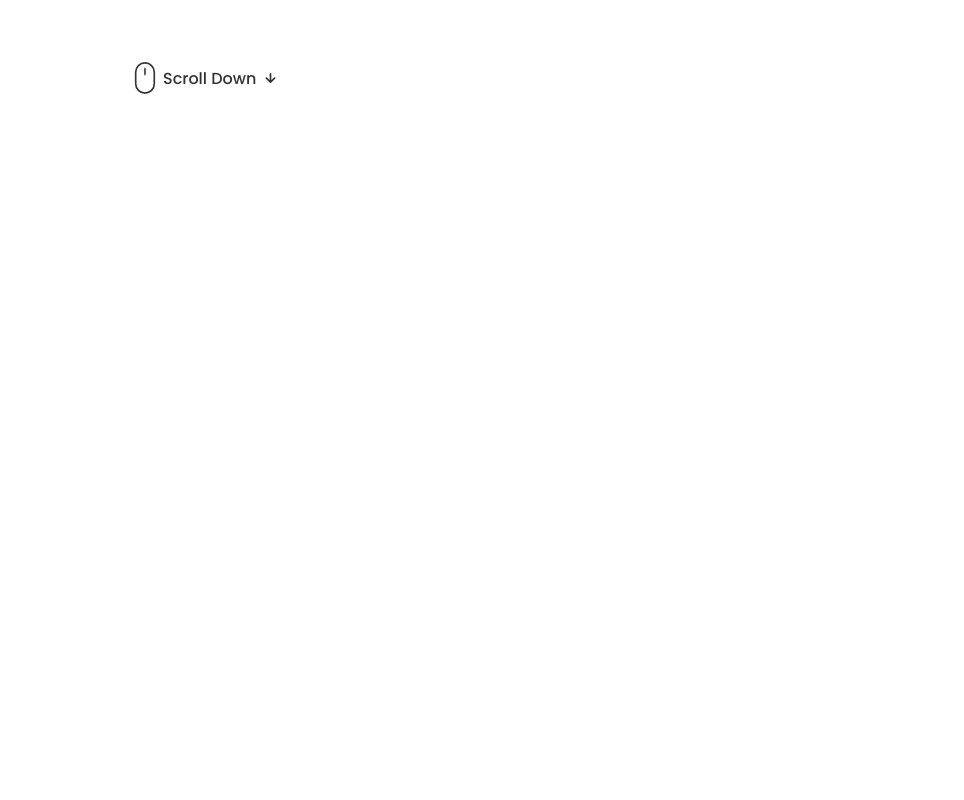
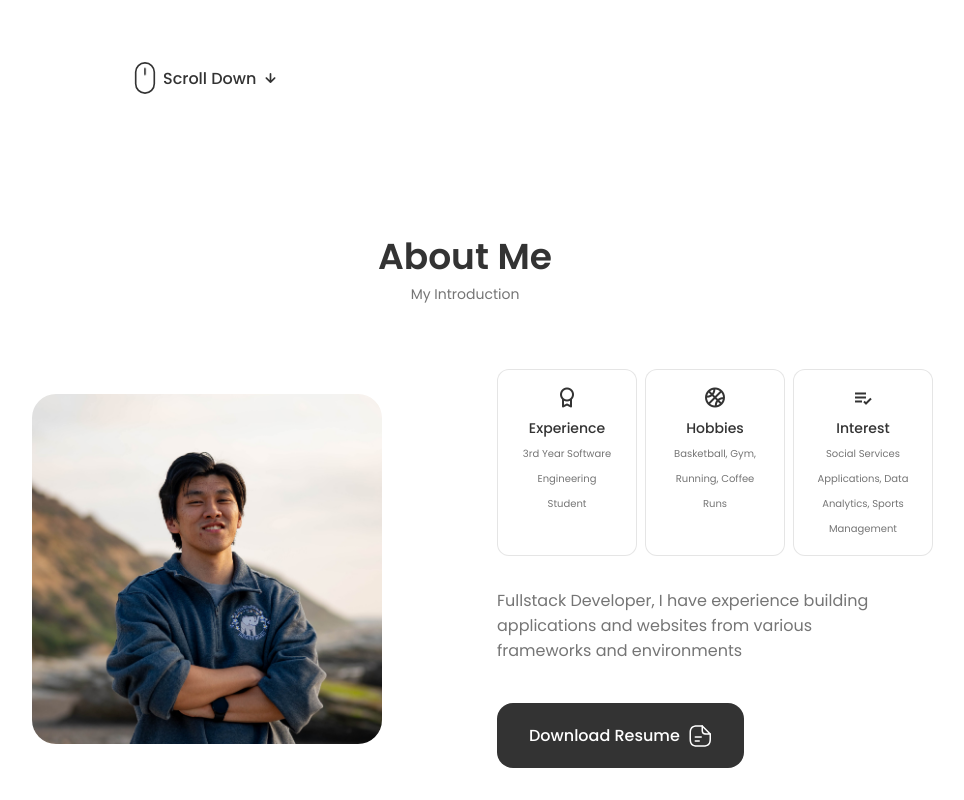
Before and after one commit to victorphan101/My_Personal_Portfolio, a React (Create React App) app: page / in a window 1280 px wide. Shown: the part 534-1334 px from the top of the page, without its empty margins (175-1139 px from the left). Before the commit the page ends 800 px from the top, so only its background shows below. Built offline with nearby package versions, Linux system fonts and the light colour scheme.

Commit message:
About component added and updated Header to include 'Skills'

```diff
--- a/src/App.css
+++ b/src/App.css
@@ -114,13 +114,13 @@
   color: var(--title-color);
 }
 
-.section_subtitle{
+.section__subtitle{
   display: block;
   font-size: var(--small-font-size);
   margin-bottom: 4rem;
 }
 
-.section_title,
+.section__title,
 .section__subtitle{
   text-align: center;
 }
@@ -178,8 +178,15 @@
 }
 
 @media screen and (max-width: 768px){
+  body{
+    margin: 0 0 var(--header-height) 0;
+  }
   .section{
     padding: 2rem 0 4rem;
+  }
+
+  .section__subtitle{
+    margin-bottom: var(--mb-3);
   }
 
 
--- a/src/App.js
+++ b/src/App.js
@@ -1,7 +1,7 @@
-import logo from './logo.svg';
 import './App.css';
 import Header from './components/header/Header';
 import Home from './components/home/Home';
+import About from './components/about/About';
 
 function App() {
   return (
@@ -9,6 +9,7 @@
       <Header/>
       <main className="main">
         <Home/>
+        <About/>
       </main>
     </>
   );
--- /dev/null
+++ b/src/components/about/About.jsx
@@ -0,0 +1,55 @@
+import React from 'react'
+import "./about.css"
+import AboutImg from "../../assets/about.jpg"
+import Resume from "../../assets/Resume-Victor-Minh-Phan.pdf"
+import Info from './Info'
+
+const About = () => {
+  return (
+    <section className="about section" id="about">
+        <h2 className="section__title">About Me</h2>
+        <span className="section__subtitle">My Introduction</span>
+
+        <div className="about__container container grid">
+            <img src={AboutImg} alt="" className="about__img" />
+
+            <div className="about__data">
+                <Info/>
+
+                <p className="about__description">
+                    Fullstack Developer, I have experience building applications and websites from various frameworks and environments
+                </p>
+                <a download="" href={Resume} className="button button--flex">Download Resume
+                <svg
+                class="button__icon"
+                xmlns="http://www.w3.org/2000/svg"
+                width="24"
+                height="24"
+                viewBox="0 0 24 24"
+                fill="none"
+              >
+                <path
+                  d="M15.25 22.7502H9.25C3.82 22.7502 1.5 20.4302 1.5 15.0002V9.00024C1.5 3.57024 3.82 1.25024 9.25 1.25024H14.25C14.66 1.25024 15 1.59024 15 2.00024C15 2.41024 14.66 2.75024 14.25 2.75024H9.25C4.64 2.75024 3 4.39024 3 9.00024V15.0002C3 19.6102 4.64 21.2502 9.25 21.2502H15.25C19.86 21.2502 21.5 19.6102 21.5 15.0002V10.0002C21.5 9.59024 21.84 9.25024 22.25 9.25024C22.66 9.25024 23 9.59024 23 10.0002V15.0002C23 20.4302 20.68 22.7502 15.25 22.7502Z"
+                  fill="var(--container-color)"
+                ></path>
+                <path
+                  d="M22.25 10.7502H18.25C14.83 10.7502 13.5 9.42023 13.5 6.00023V2.00023C13.5 1.70023 13.68 1.42023 13.96 1.31023C14.24 1.19023 14.56 1.26023 14.78 1.47023L22.78 9.47023C22.99 9.68023 23.06 10.0102 22.94 10.2902C22.82 10.5702 22.55 10.7502 22.25 10.7502ZM15 3.81023V6.00023C15 8.58023 15.67 9.25023 18.25 9.25023H20.44L15 3.81023Z"
+                  fill="var(--container-color)"
+                ></path>
+                <path
+                  d="M13.25 13.7502H7.25C6.84 13.7502 6.5 13.4102 6.5 13.0002C6.5 12.5902 6.84 12.2502 7.25 12.2502H13.25C13.66 12.2502 14 12.5902 14 13.0002C14 13.4102 13.66 13.7502 13.25 13.7502Z"
+                  fill="var(--container-color)"
+                ></path>
+                <path
+                  d="M11.25 17.7502H7.25C6.84 17.7502 6.5 17.4102 6.5 17.0002C6.5 16.5902 6.84 16.2502 7.25 16.2502H11.25C11.66 16.2502 12 16.5902 12 17.0002C12 17.4102 11.66 17.7502 11.25 17.7502Z"
+                  fill="var(--container-color)"
+                ></path>
+              </svg>
+                </a>
+            </div>
+        </div>
+    </section>
+  )
+}
+
+export default About
--- /dev/null
+++ b/src/components/about/Info.jsx
@@ -0,0 +1,27 @@
+import React from 'react'
+
+const Info = () => {
+  return (
+    <div className="about__info grid">
+        <div className="about__box">
+            <i className="bx bx-award about__icon"></i>
+            <h3 className="about__title">Experience</h3>
+            <span className="about__subtitle">3rd Year Software Engineering Student</span>
+        </div>
+
+        <div className="about__box">
+            <i className='bx bx-basketball about__icon'></i>
+            <h3 className="about__title">Hobbies</h3>
+            <span className="about__subtitle">Basketball, Gym, Running, Coffee Runs</span>
+        </div>
+
+        <div className="about__box">
+            <i class='bx bx-list-check about__icon'></i>
+            <h3 className="about__title">Interest</h3>
+            <span className="about__subtitle">Social Services Applications, Data Analytics, Sports Management</span>
+        </div>
+    </div>
+    )
+}
+
+export default Info
--- /dev/null
+++ b/src/components/about/about.css
@@ -0,0 +1,91 @@
+.about__container{
+    grid-template-columns: repeat(2, 1fr);
+    align-items: center;
+    column-gap: 4rem;;
+}
+
+.about__img{
+    width: 350px;
+    border-radius: 1.5rem;
+    justify-self:center;
+}
+
+.about__info{
+    grid-template-columns: repeat(3, 140px);
+    gap: 0.5rem;
+    margin-bottom: var(--mb-2);
+}
+
+.about__box{
+    background-color: var(--container-color);
+    border: 1px solid rgba(0, 0, 0, 0.1);
+    border-radius: 0.75rem;
+    text-align: center;
+    padding: 1rem 1.25rem;
+}
+
+.about__icon{
+    font-size: 1.5rem;
+    color: var(--title-color);
+    margin-bottom: var(--mb-0-5);
+}
+
+.about__title{
+    font-size: var(--small-font-size);
+    font-weight: var(--font-medium);
+}
+
+.about__subtitle{
+    font-size: var(--tiny-font-size);
+}
+
+.about__description{
+    padding: 0 4rem 0 0;
+    margin-bottom: var(--mb-2-5);
+}
+
+/*Breakpoints*/
+@media screen and (max-width: 992px){
+    .about__container{
+        grid-template-columns: 1fr;
+        row-gap: 2.5rem;
+    }
+
+    .about__img{
+        width: 220px;
+    }
+
+    .about__box{
+        padding: 0.75rem 0.5rem;
+    }
+
+    .about__data{
+        text-align: center;
+    }
+
+    .about__info{
+        justify-content: center;
+    }
+
+    .about__description{
+        padding: 0 5rem;
+        margin-bottom: 2rem;
+    }
+  }
+
+  @media screen and (max-width: 576px){
+    .about__info{
+        grid-template-columns: repeat(3, 1fr);
+    }
+
+    .about__description{
+        padding: 0;
+    }
+
+  }
+
+  @media screen and (max-width: 350px){
+    .about__info{
+        grid-template-columns: repeat(2, 1fr);
+    }
+  }
--- a/src/components/header/Header.jsx
+++ b/src/components/header/Header.jsx
@@ -26,9 +26,15 @@
                         </a>
                     </li>
                     <li className="nav__item">
+                        <a href="#skills" className="nav__link">
+                            <i className="uil uil-file-alt nav__icon"></i>
+                            Skills
+                        </a>
+                    </li>
+                    <li className="nav__item">
                         <a href="#experience" className="nav__link">
                             <i className="uil uil-file-alt nav__icon"></i>
-                            My Experience
+                            Experience
                         </a>
                     </li>
                     <li className="nav__item">
--- a/src/components/header/header.css
+++ b/src/components/header/header.css
@@ -4,7 +4,7 @@
     top: 0;
     left: 0;
     z-index: var(--z-fixed);
-    background-color: var(--body-color);
+    background-color: var(--container-color);
 }
 
 .nav{
```
Also changed, not shown: 2 other files (tests, documents, lock files or other folders).
